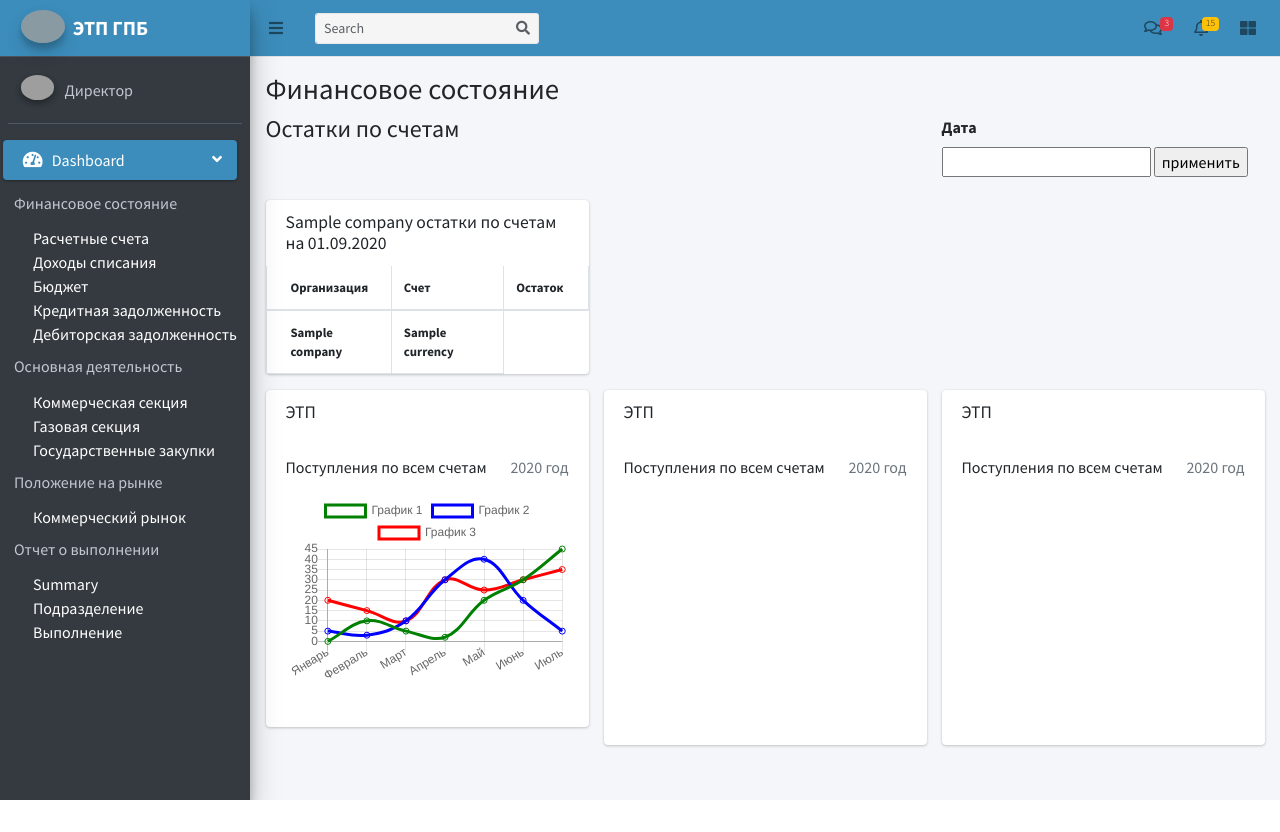
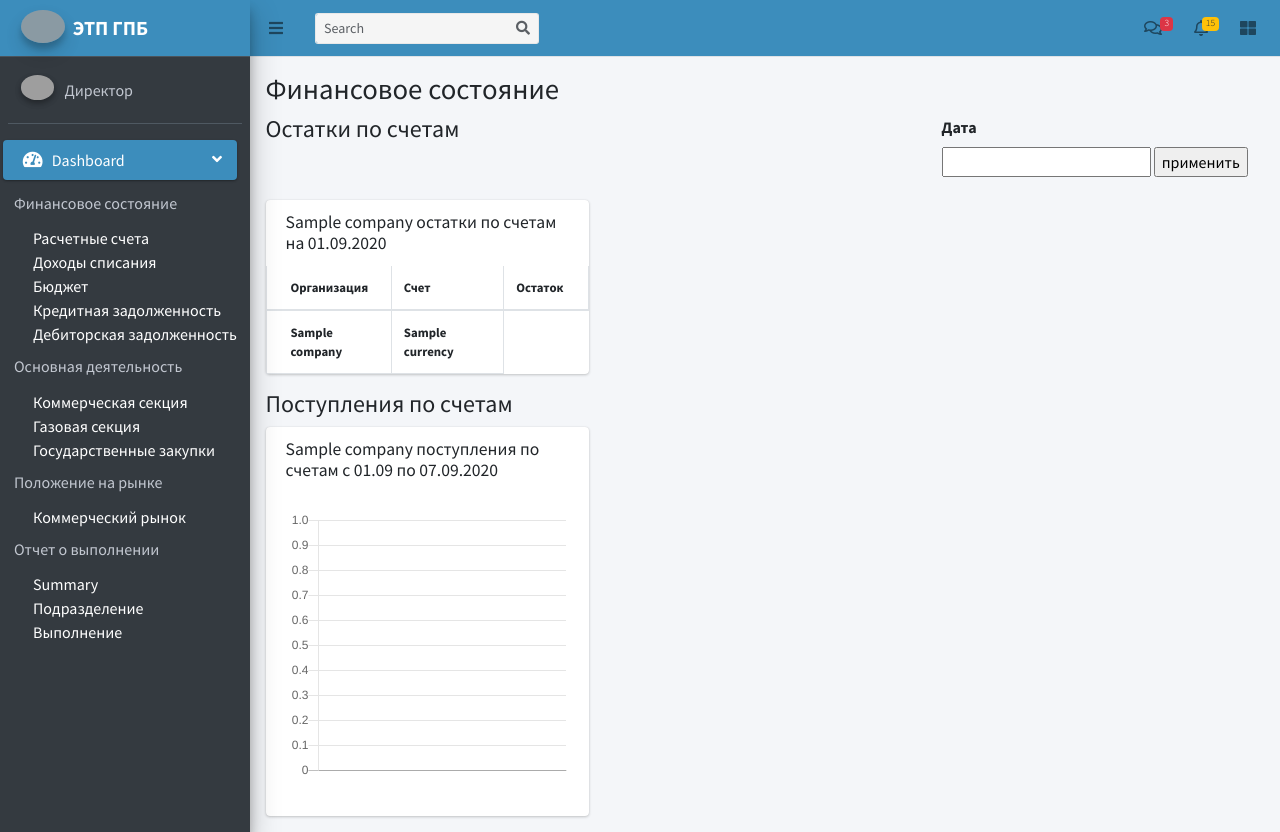
Before and after one commit to denisorionov/gpb_dashboard, a Django app: page / in a window 1280 px wide. Before the commit the page ends 800 px from the top, so only its background shows below. Run offline with Django 3.2, Linux system fonts and the light colour scheme; tables that the repository leaves empty hold one stand-in row (values such as "Sample post"); a map, chart or similar area stays blank; some libraries are stand-ins or nearby versions; grey boxes are pictures that could not be loaded.

Commit message:
Create view for chart

```diff
--- a/dashboard/templates/dashboard/index.html
+++ b/dashboard/templates/dashboard/index.html
@@ -20,6 +20,9 @@
   <script src="http://code.jquery.com/jquery-1.9.1.js"></script>
   <script src="http://code.jquery.com/ui/1.10.3/jquery-ui.js"></script>
   <link rel="stylesheet" href="/resources/demos/style.css" />
+
+  {{ chart_data|json_script:"chart-data" }}
+
   <script>
         $(function() {
             $( "#id_date" ).datepicker();
@@ -342,77 +345,29 @@
           {% endfor %}
         </div>
         <!-- /.row -->
-
         <div class="row">
+          <div class="col-sm-8">
+          <h4>Поступления по счетам</h4>
+          </div>
+        </div>
+        <div class="row">
+          {% for company in companies %}
           <div class="col-lg-4">
             <div class="card">
               <div class="card-header border-0">
                 <div class="d-flex justify-content-between">
-                  <h3 class="card-title">ЭТП</h3>
+                  <h3 class="card-title">{{ company.name }} поступления по счетам с 01.09 по 07.09.2020</h3>
                 </div>
               </div>
               <div class="card-body">
-                <div class="d-flex">
-                  <p class="d-flex flex-column">
-                    <span>Поступления по всем счетам</span>
-                  </p>
-                  <p class="ml-auto d-flex flex-column text-right">
-                    <span class="text-muted">2020 год</span>
-                  </p>
-                </div>
-                <!-- /.d-flex -->
-                <div class="position-relative mb-4">
-                  <canvas id="myChart" height="200"></canvas>
+                <div>
+                  <canvas id="inflowChart{{ company.name }}" height="300"></canvas>
                 </div>
               </div>
             </div>
           </div>
-          <div class="col-lg-4">
-            <div class="card">
-              <div class="card-header border-0">
-                <div class="d-flex justify-content-between">
-                  <h3 class="card-title">ЭТП</h3>
-                </div>
-              </div>
-              <div class="card-body">
-                <div class="d-flex">
-                  <p class="d-flex flex-column">
-                    <span>Поступления по всем счетам</span>
-                  </p>
-                  <p class="ml-auto d-flex flex-column text-right">
-                    <span class="text-muted">2020 год</span>
-                  </p>
-                </div>
-                <!-- /.d-flex -->
-                <div class="position-relative mb-4">
-                  <canvas id="Chart" height="200"></canvas>
-                </div>
-              </div>
-            </div>
-          </div>
-          <div class="col-lg-4">
-            <div class="card">
-              <div class="card-header border-0">
-                <div class="d-flex justify-content-between">
-                  <h3 class="card-title">ЭТП</h3>
-                </div>
-              </div>
-              <div class="card-body">
-                <div class="d-flex">
-                  <p class="d-flex flex-column">
-                    <span>Поступления по всем счетам</span>
-                  </p>
-                  <p class="ml-auto d-flex flex-column text-right">
-                    <span class="text-muted">2020 год</span>
-                  </p>
-                </div>
-                <!-- /.d-flex -->
-                <div class="position-relative mb-4">
-                  <canvas id="myChart" height="200"></canvas>
-                </div>
-              </div>
-            </div>
-          </div>
+
+        {% endfor %}
         </div>
         </div>
             <!-- /.card -->
@@ -451,37 +406,22 @@
 <script src="{% static 'dist/js/demo.js' %}"></script>
 <script src="{% static 'dist/js/pages/dashboard3.js' %}"></script>
 
+{% for company in companies %}
+<script>
 
-<script>
-let ctx = document.getElementById('myChart').getContext('2d');
+let ctx = document.getElementById('inflowChart{{ company.name|safe }}').getContext('2d');
 let chart = new Chart(ctx, {
     type: 'line',
+    data: {{ chart_data|safe }},
+    options: {
+      legend: {
+        position: 'bottom'
+            }
+          }
+});
 
-    data: {
-        labels: ['Январь', 'Февраль', 'Март', 'Апрель', 'Май', 'Июнь', 'Июль'],
-        datasets: [
-        { // График зелёного цвета
-            label: 'График 1',
-            backgroundColor: 'transparent',
-            borderColor: 'green',
-            data: [0, 10, 5, 2, 20, 30, 45],
-        },
-        { // График синего цвета
-            label: 'График 2',
-            backgroundColor: 'transparent',
-            borderColor: 'blue',
-            data: [5, 3, 10, 30, 40, 20, 5]
-        },
-        { // График красного цвета
-            label: 'График 3',
-            backgroundColor: 'transparent',
-            borderColor: 'red',
-            data: [20, 15, 10, 30, 25, 30, 35]
-        }],
-    },
-});
 </script>
-
+{% endfor %}
 
 </body>
 </html>
--- a/dashboard/views.py
+++ b/dashboard/views.py
@@ -1,10 +1,11 @@
+import json
 from datetime import datetime
 
 from django.db.models import Sum
 from django.shortcuts import render
 
 from dashboard.forms import DateForm
-from dashboard.models import Flow, Company, Currency
+from dashboard.models import Flow, Company, Currency, Account
 
 
 def main_view(request):
@@ -21,6 +22,30 @@
     currencies = Currency.objects.filter(account__flow__date=date).annotate(total_balance=Sum('account__flow__balance'))
     flows = Flow.objects.filter(date=date)
 
+    date_from = datetime.strptime('01.09.2020', '%d.%m.%Y')
+    date_end = datetime.strptime('07.09.2020', '%d.%m.%Y')
+    date_list = [date.strftime('%d.%m.%Y') for date in sorted(list(set([flow.date for flow in Flow.objects.filter(date__gte=date_from, date__lte=date_end)])))]
+    datasets = []
+    color = ['blue', 'red', 'green', 'yellow']
+
+    for account in Account.objects.filter(currency__name="RUB").filter(currency__company__name="ETP_GPB"):
+        inflow_list = [int(flow.inflow) for flow in
+                       Flow.objects.filter(account=account).filter(date__gte=date_from, date__lte=date_end)]
+
+        datasets.append(
+            {
+                'label': account.name,
+                'backgroundColor': 'transparent',
+                'borderColor': color.pop(),
+                'data': inflow_list,
+            }
+        )
+
+    chart_data = {
+        'labels': date_list,
+        'datasets': datasets,
+    }
+
     return render(request, 'dashboard/index.html',
                   context={'form': date_form, 'companies': companies, 'flows': flows, 'currencies': currencies,
-                           'date': date.strftime('%d.%m.%Y')})
+                           'date': date.strftime('%d.%m.%Y'), 'chart_data': json.dumps(chart_data)})
```
